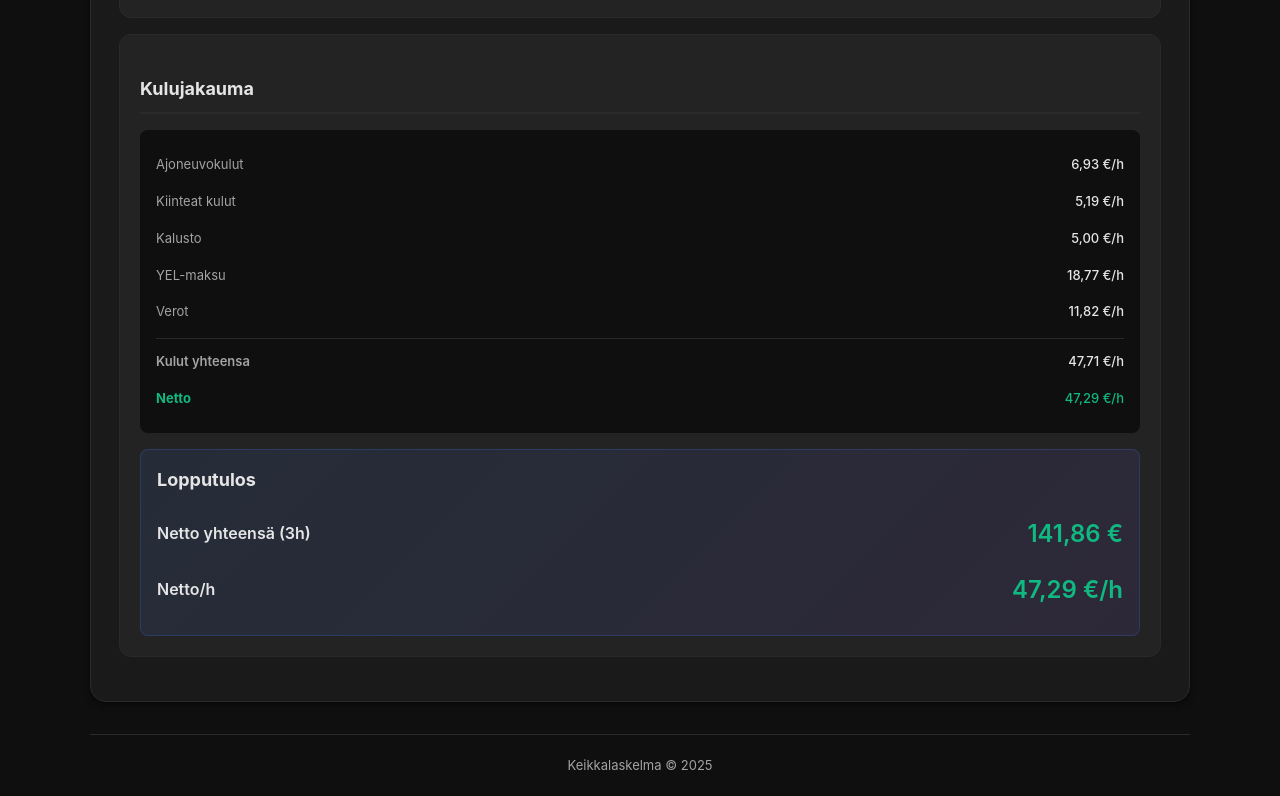
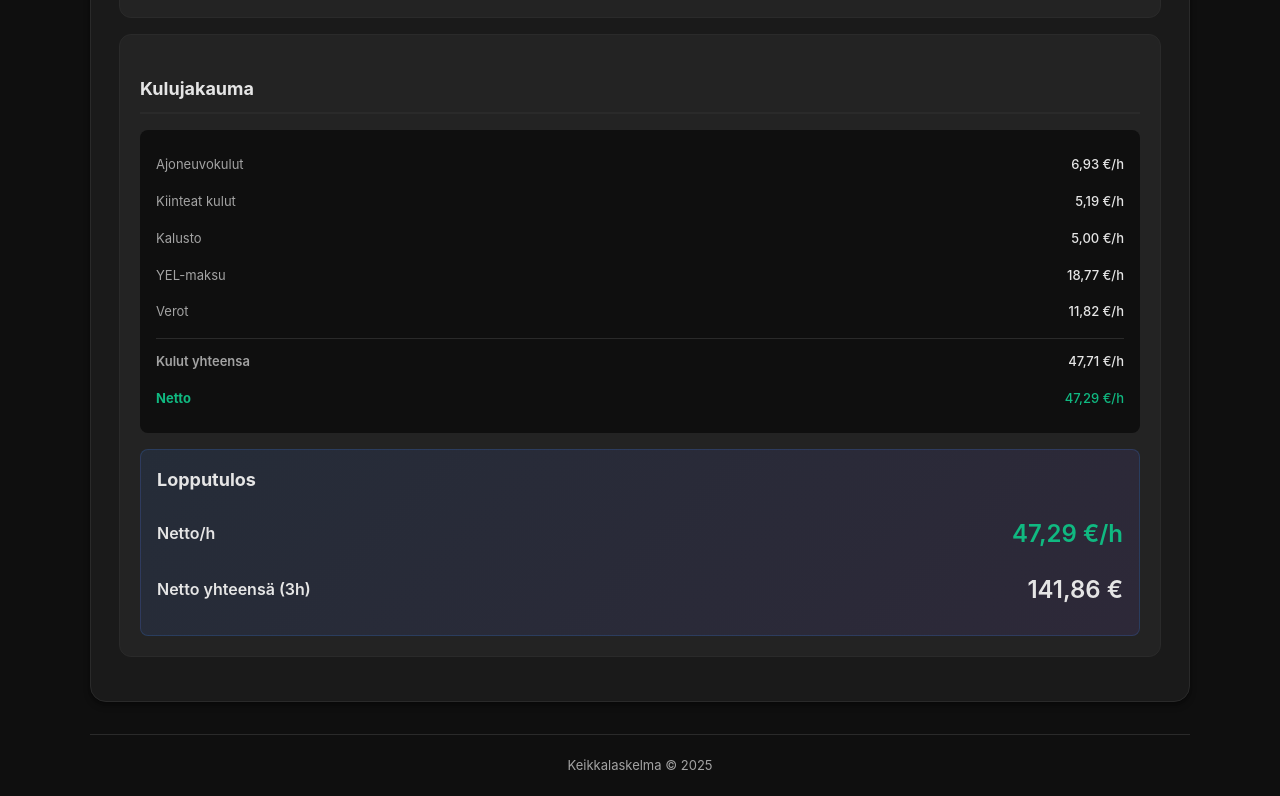
Before and after one commit to Moontags/Keikkalaskuri, a plain HTML site: page index.html in a window 1280 px wide. Shown: the part 2623-3419 px from the top of the page. Drawn offline with Linux system fonts and the light colour scheme.

Commit message:
refactor: Show hourly rate before total, unify result font sizes

```diff
--- a/index.html
+++ b/index.html
@@ -525,13 +525,13 @@ function render(){
 
        <div class="highlight">
   <div class="section-title" style="margin-top:0; border:none;">Lopputulos</div>
-  <div class="line line-big" style="border:none; padding-top:0;">
+  <div class="line" style="border:none; padding-top:0;">
+    <div class="line-label" style="font-size:16px; font-weight:600; color:var(--text);">Netto/h</div>
+    <div class="line-value" style="font-size:24px; color:${netPerHour > 20 ? 'var(--success)' : netPerHour > 10 ? 'var(--warning)' : 'var(--danger)'};">${euro(netPerHour)}/h</div>
+  </div>
+  <div class="line" style="border:none; padding-top:8px;">
     <div class="line-label" style="font-size:16px; font-weight:600; color:var(--text);">Netto yhteensä (${h}h)</div>
     <div class="line-value" style="font-size:24px;">${euro(netAfterTax)}</div>
-  </div>
-  <div class="line" style="border:none; padding-top:8px;">
-    <div class="line-label" style="font-size:16px; font-weight:600; color:var(--text);">Netto/h</div>
-    <div class="line-value" style="font-size:24px; color:${netPerHour > 20 ? 'var(--success)' : netPerHour > 10 ? 'var(--warning)' : 'var(--danger)'};">${euro(netPerHour)}/h</div>
   </div>
 </div>
     </div>
```
